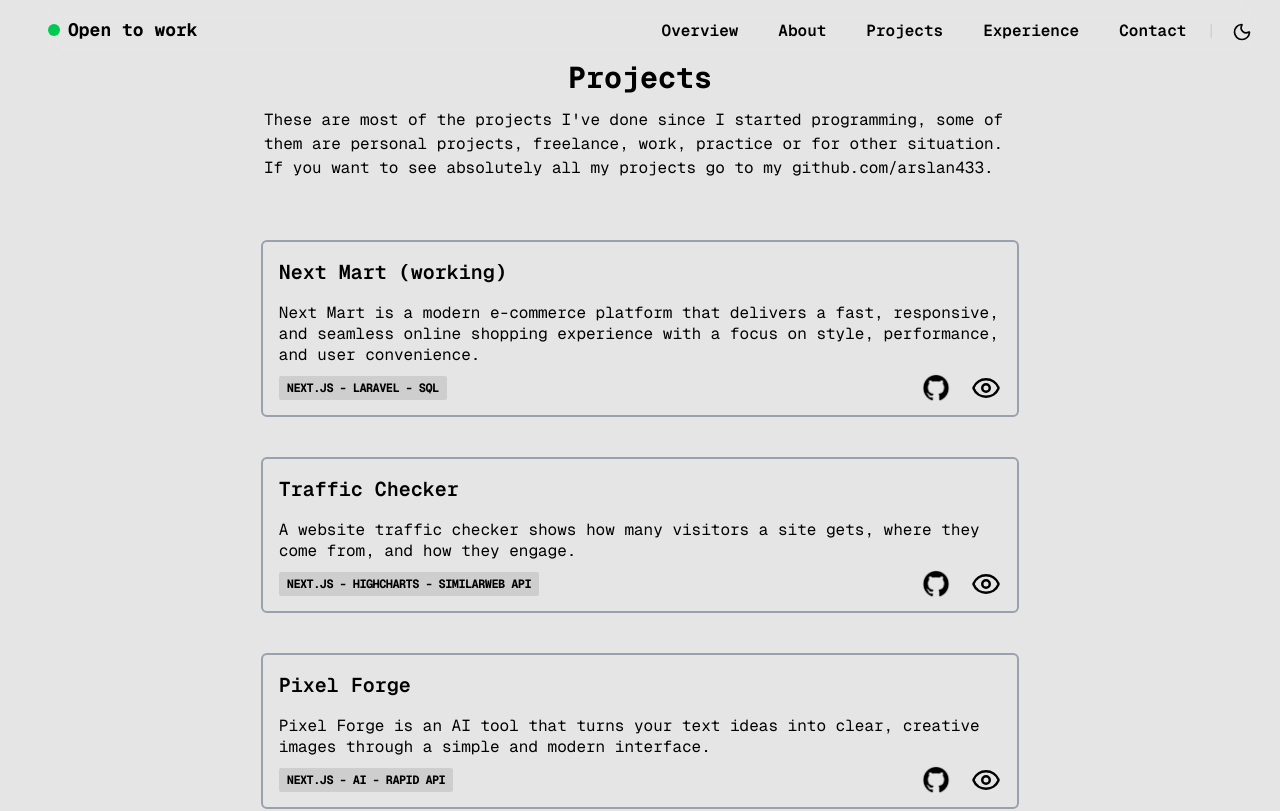
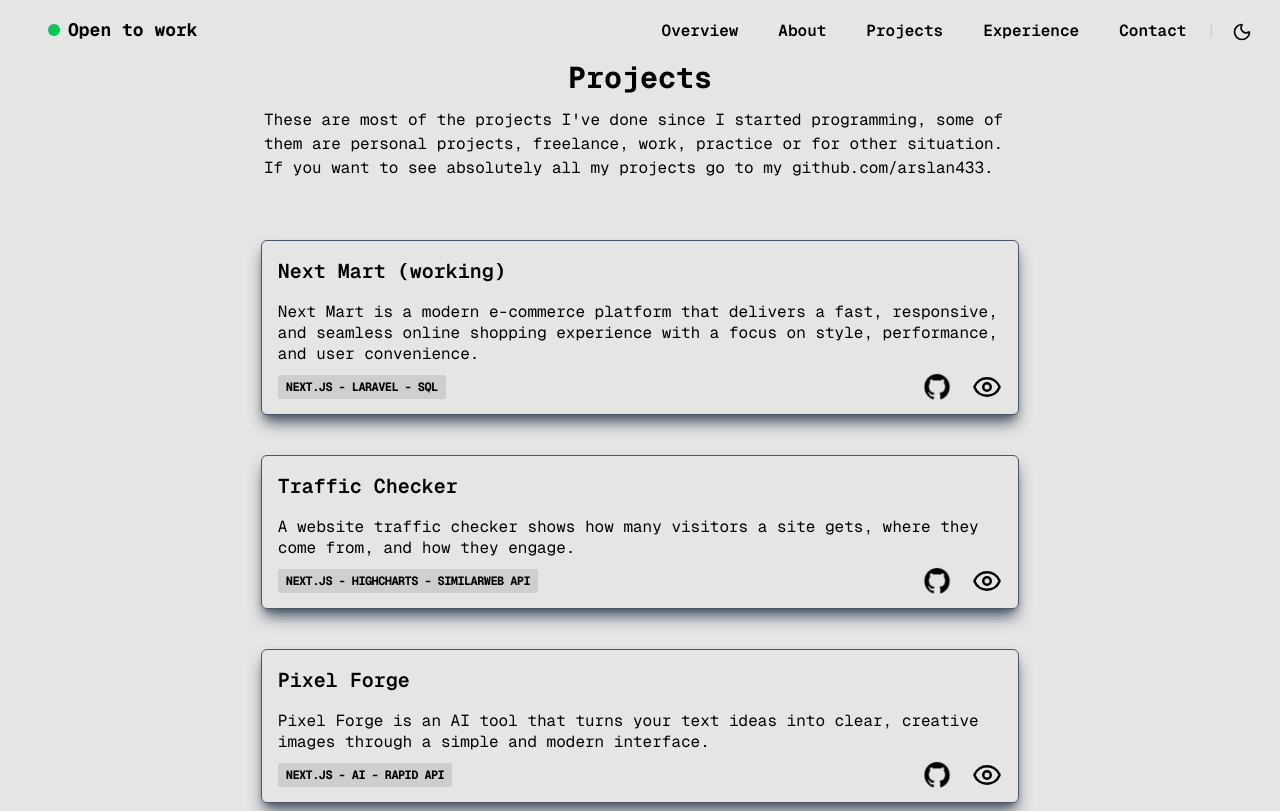
Before and after one commit to arslan433/Ar-Portfolio, a Next.js app: page /projects in a window 1280 px wide. Shown: the top 811 px of the page. Built offline with nearby package versions, Linux system fonts and the light colour scheme.

Commit message:
Project card Shadow

```diff
--- a/src/app/projects/page.tsx
+++ b/src/app/projects/page.tsx
@@ -13,7 +13,7 @@ function ProjectCard({ title, description, stack, github, demo }: any) {
       whileInView={{ opacity: 1, y: 0 }}
       transition={{ duration: 0.6 }}
       viewport={{ once: true }}
-      className="border-2  border-gray-400 rounded-md h-full w-3/5 max-sm:w-full mb-10 pb-3 px-4"
+      className="border-1  border-gray-600 rounded-md h-full w-3/5 max-sm:w-full mb-10 pb-3 px-4 shadow-lg shadow-gray-600"
     >
       <div className="py-4 text-left">
         <h4 className="font-semibold text-xl">{title}</h4>
```
